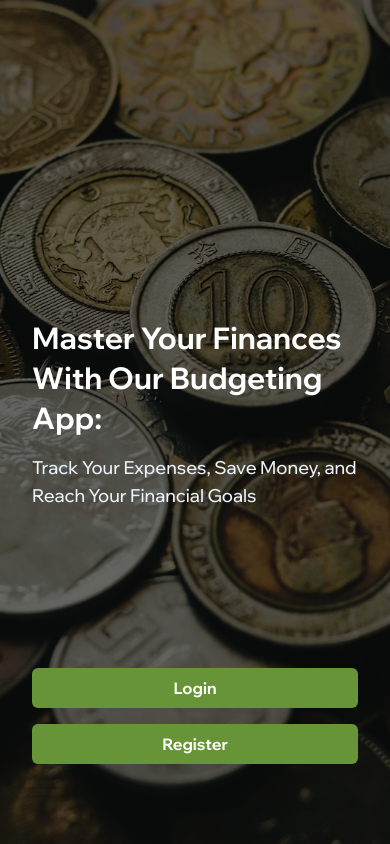
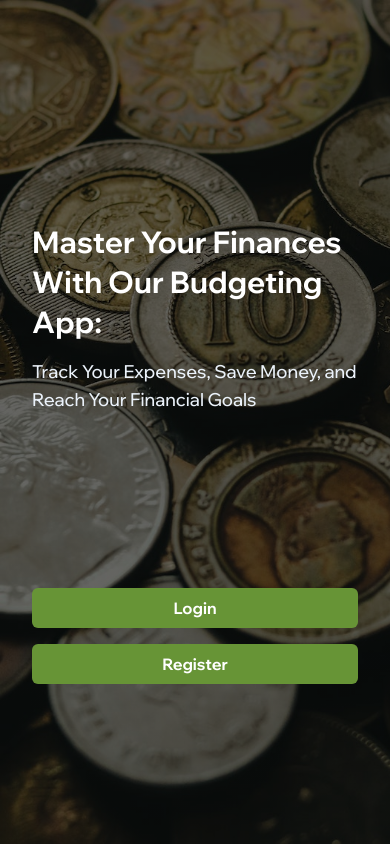
Before and after one commit to AnitaIkediashi/budget-app, a React (Create React App) app: page / in a window 390 px wide. Built offline with nearby package versions, Linux system fonts and the light colour scheme.

Commit message:
Responsiveness for  CTA

```diff
--- a/src/components/CTA.jsx
+++ b/src/components/CTA.jsx
@@ -3,7 +3,7 @@ import { Link } from "react-router-dom";
 
 const CTA = () => {
   return (
-    <div className="absolute bottom-20 md:bottom-[28rem] left-8 right-8">
+    <div className="absolute bottom-40 md:bottom-[33rem] left-8 right-8">
       <div className=" flex gap-4 md:flex-row flex-col">
         <button className="text-white bg-dark-green px-6 py-2 font-bold md:text-lg text-base rounded-md ">
           <Link to="/login">Login</Link>
--- a/src/components/MobileHero.jsx
+++ b/src/components/MobileHero.jsx
@@ -4,7 +4,7 @@ import CTA from "./CTA";
 const MobileHero = () => {
   return (
     <section className="h-screen w-full overflow-hidden mobile-hero-bg relative flex items-center justify-center md:justify-start px-8">
-      <div className="w-full md:-mt-40">
+      <div className="w-full md:-mt-72 -mt-48">
         <div className="flex flex-col ">
           <h2 className="text-white font-bold md:text-4xl text-3xl md:max-w-[30rem] max-w-[25rem] leading-[2.5rem]">
             Master Your Finances With Our Budgeting App:
```
